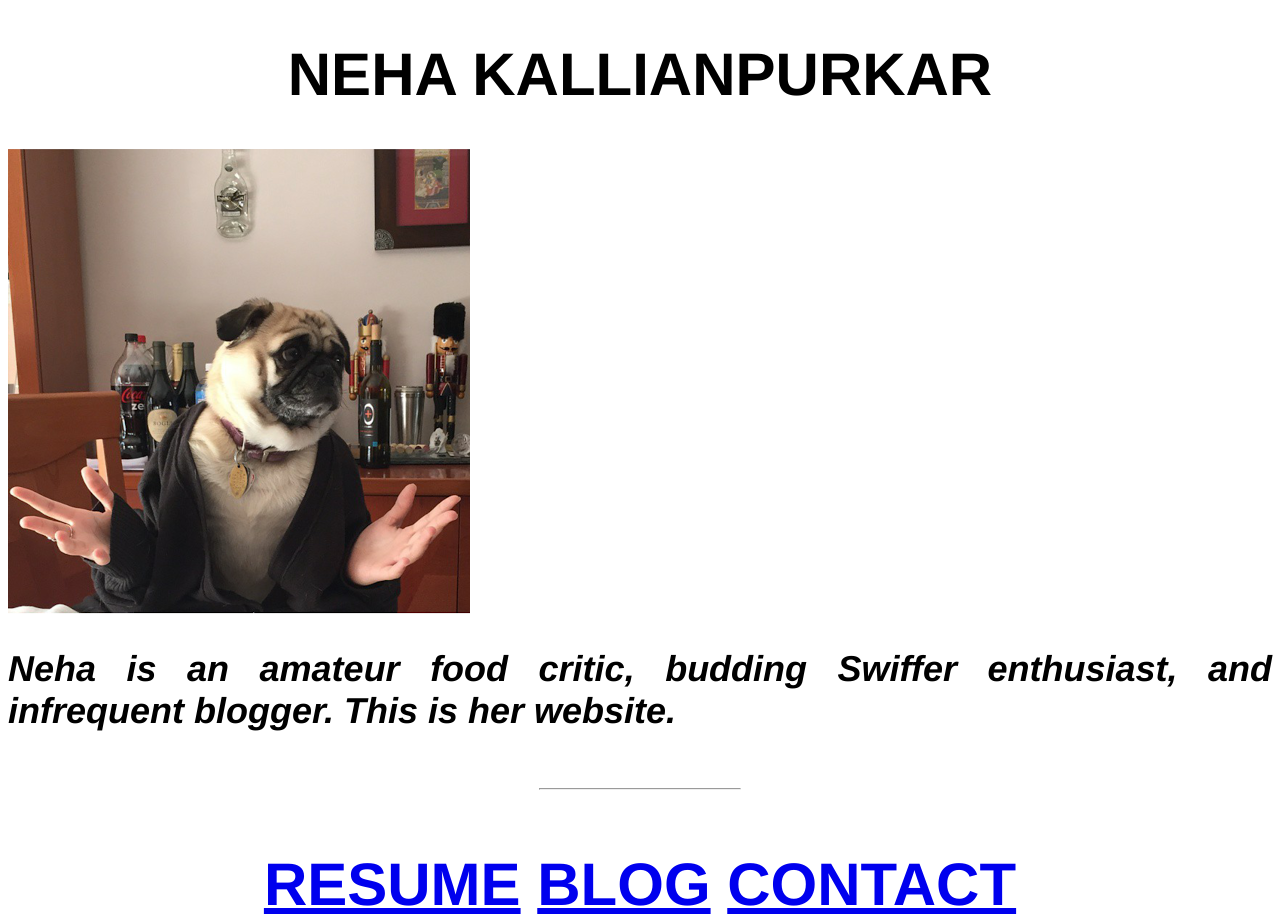
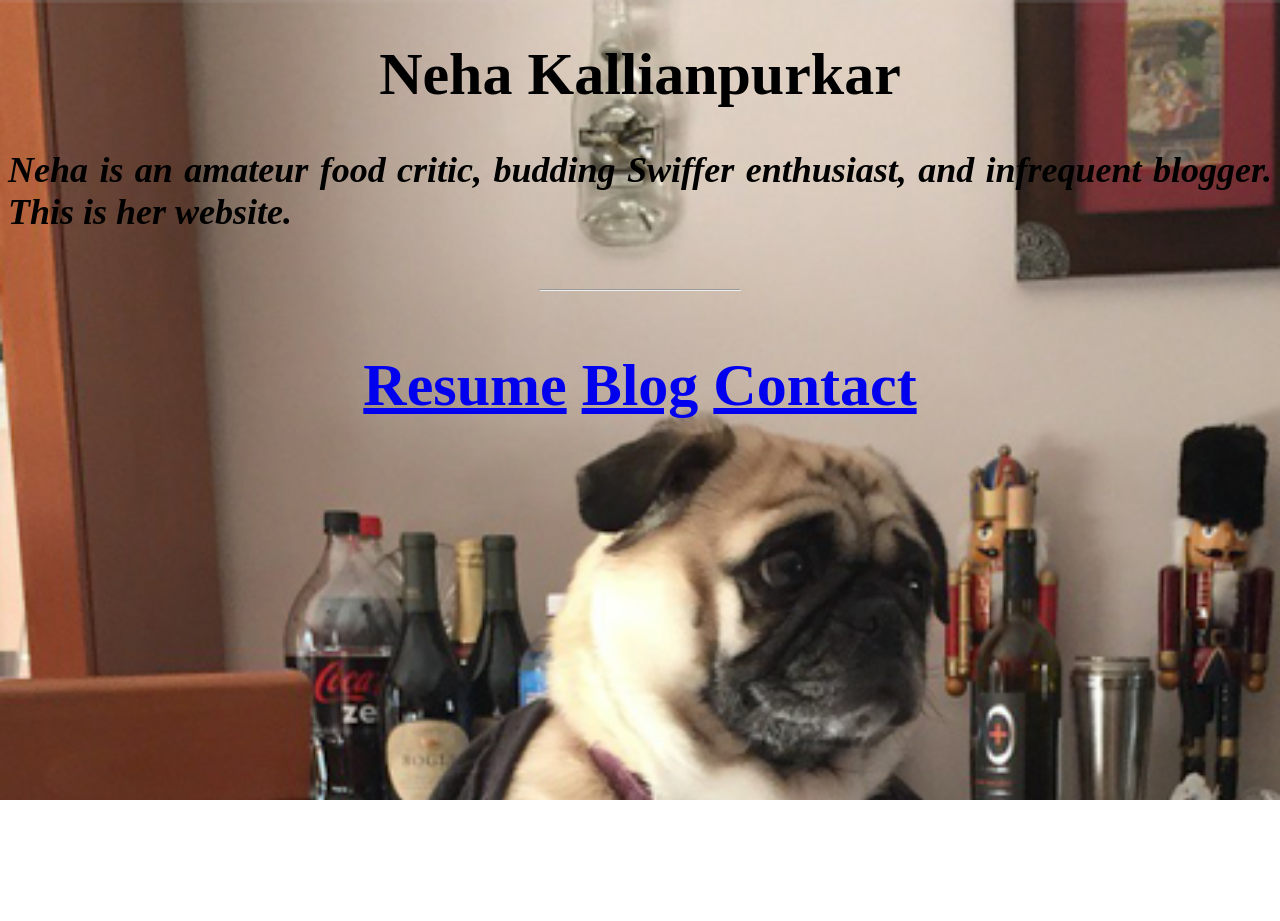
Before and after one commit to nehakallianpurkar/nehakallianpurkar.github.io, a plain HTML site: page unit_3/index.html in a window 1280 px wide. After the commit the page ends 800 px from the top, so only its background shows below. Drawn offline with Linux system fonts and the light colour scheme.

Commit message:
syncing files for unit 4 assignment

```diff
--- a/unit_3/css/style.css
+++ b/unit_3/css/style.css
@@ -1,10 +1,11 @@
 body {
 	text-align: justify;
-	/*background: url("/images/beans.png");
-	background-size: cover;*/
+	background: url("../images/beans.png");
+	background-size: cover;
 	color: #000;
 	font-style: uppercase;
-	font-family: Helvetica;
+	/*font-family: Helvetica;*/
+	font-family: Vladimir Script, Serif;
 }
 
 h1 {
--- a/unit_3/index.html
+++ b/unit_3/index.html
@@ -9,9 +9,9 @@
 
 	<body>
 
-		<h1>NEHA KALLIANPURKAR</h1>
+		<h1>Neha Kallianpurkar</h1>
 
-		<img src="images/beans.png" alt="pug head with human arms" title="pug head with human arms">
+		<!img src="images/beans.png" alt="pug head with human arms" title="pug head with human arms">
 
 		<h2 id="slogan">Neha is an amateur food critic, budding Swiffer enthusiast, and infrequent blogger. This is her website.</h2>
 
@@ -19,7 +19,7 @@
 
 		<hr>
 
-		<h3><a href="linkforresume.com">RESUME</a>     <a href="linkforblog.com">BLOG</a>     <a href="neha.kallianpurkar@gmail.com">CONTACT</a> </h3>
+		<h3><a href="linkforresume.com">Resume</a>     <a href="linkforblog.com">Blog</a>     <a href="neha.kallianpurkar@gmail.com">Contact</a> </h3>
 
 	</body>
 
--- /dev/null
+++ b/unit_4/css/style.css
@@ -0,0 +1,24 @@
+body {
+	text-align: center;
+	background: url("../images/beans2.png");
+	background-size: cover;
+	font-style: uppercase;
+	@import url(https://fonts.googleapis.com/css?family=Lobster);
+	font-family: 'Lobster', cursive;
+}
+
+h1 {
+	font-size: 180px;
+	color: #EDE646;
+}
+
+
+#slogan {
+	font-size: 100px;
+	color: #FF4449;
+}
+
+#navigation {
+	font-size: 180px;
+	color: #EDE646;
+}
```
Also changed, not shown: unit_4/index.html (added, +23 -0 lines), unit_4/images/beans.png (added), unit_4/images/beans1.png (added), unit_4/images/beans2.png (added).
